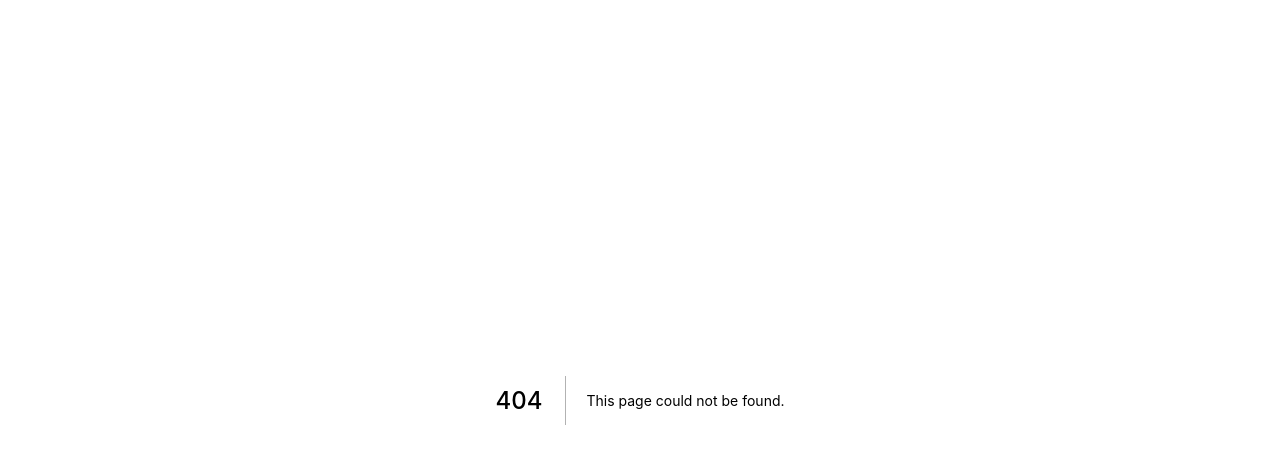
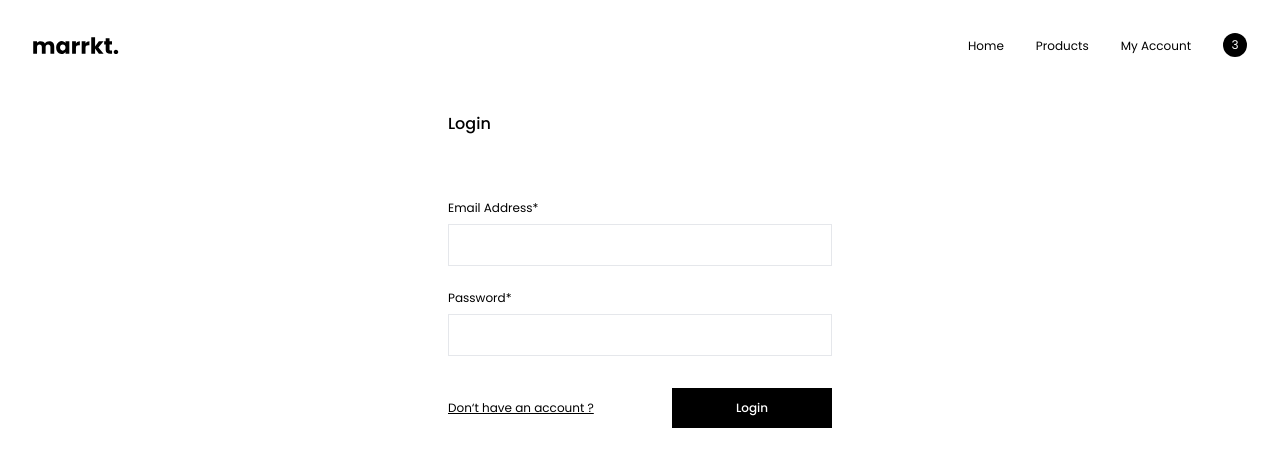
Before and after one commit to gattigaga/marrkt, a Next.js app: page /account/login in a window 1280 px wide. Before the commit this address had no page. Shown: the top 466 px of the page. Built offline with nearby package versions, Linux system fonts and the light colour scheme.

Commit message:
Create login page

```diff
--- /dev/null
+++ b/pages/account/login.tsx
@@ -0,0 +1,118 @@
+import type { NextPage } from "next";
+import Head from "next/head";
+import Link from "next/link";
+import { Formik } from "formik";
+import * as Yup from "yup";
+
+import Menu from "../../components/Menu";
+import Button from "../../components/Button";
+
+const validationSchema = Yup.object({
+  email: Yup.string()
+    .email("Invalid email format")
+    .required("Email is required"),
+  password: Yup.string().required("Password is required"),
+});
+
+const LoginPage: NextPage = () => {
+  return (
+    <div>
+      <Head>
+        <title>Marrkt | The World #1 Marketplace</title>
+      </Head>
+
+      <Menu />
+      <main className="min-h-screen flex flex-col items-center">
+        <div className="w-96 pt-28 pb-24">
+          <h1 className="text-md font-medium text-black mb-16">Login</h1>
+          <Formik
+            initialValues={{
+              email: "",
+              password: "",
+            }}
+            validationSchema={validationSchema}
+            onSubmit={(values, { setSubmitting }) => {
+              setTimeout(() => {
+                alert(JSON.stringify(values, null, 2));
+                setSubmitting(false);
+              }, 5000);
+            }}
+          >
+            {({
+              values,
+              errors,
+              touched,
+              handleChange,
+              handleBlur,
+              handleSubmit,
+              isSubmitting,
+            }) => (
+              <form onSubmit={handleSubmit}>
+                <div className="mb-6">
+                  <label
+                    className="text-xs text-black mb-2 block"
+                    htmlFor="email"
+                  >
+                    Email Address*
+                  </label>
+                  <input
+                    className="border border-gray-200 px-4 py-3 text-xs w-96"
+                    id="email"
+                    type="email"
+                    name="email"
+                    onChange={handleChange}
+                    onBlur={handleBlur}
+                    value={values.email}
+                    disabled={isSubmitting}
+                  />
+                  {errors.email && touched.email && (
+                    <p className="text-xs text-red-600 mt-2">{errors.email}</p>
+                  )}
+                </div>
+                <div className="mb-8">
+                  <label
+                    className="text-xs text-black mb-2 block"
+                    htmlFor="password"
+                  >
+                    Password*
+                  </label>
+                  <input
+                    className="border border-gray-200 px-4 py-3 text-xs w-96"
+                    id="password"
+                    type="password"
+                    name="password"
+                    onChange={handleChange}
+                    onBlur={handleBlur}
+                    value={values.password}
+                    disabled={isSubmitting}
+                  />
+                  {errors.password && touched.password && (
+                    <p className="text-xs text-red-600 mt-2">
+                      {errors.password}
+                    </p>
+                  )}
+                </div>
+                <div className="flex justify-between items-center">
+                  <Link href="/register">
+                    <a>
+                      <p className="text-xs underline">
+                        Don&lsquo;t have an account ?
+                      </p>
+                    </a>
+                  </Link>
+                  <Button
+                    type="submit"
+                    label="Login"
+                    isLoading={isSubmitting}
+                  />
+                </div>
+              </form>
+            )}
+          </Formik>
+        </div>
+      </main>
+    </div>
+  );
+};
+
+export default LoginPage;
```
